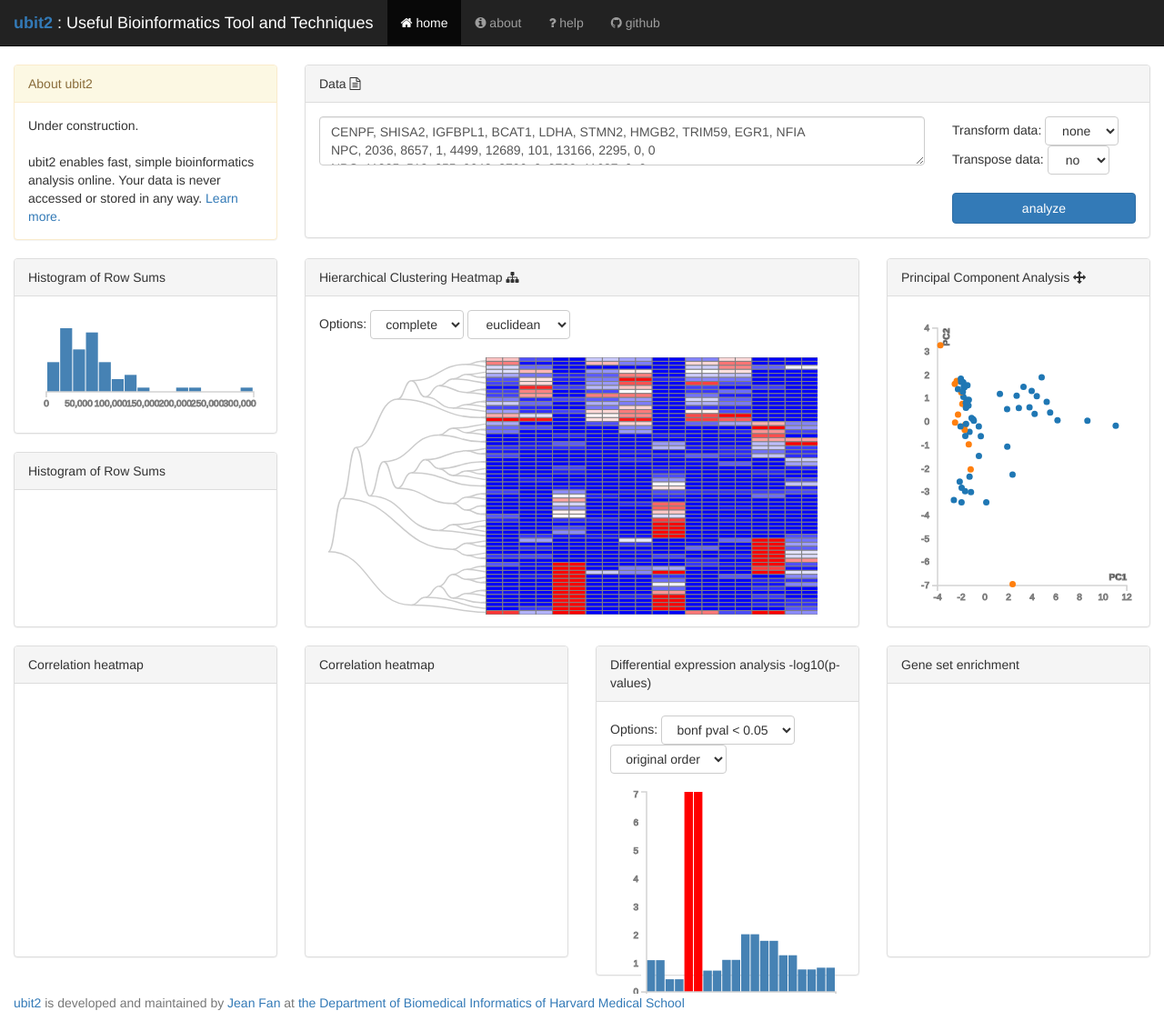
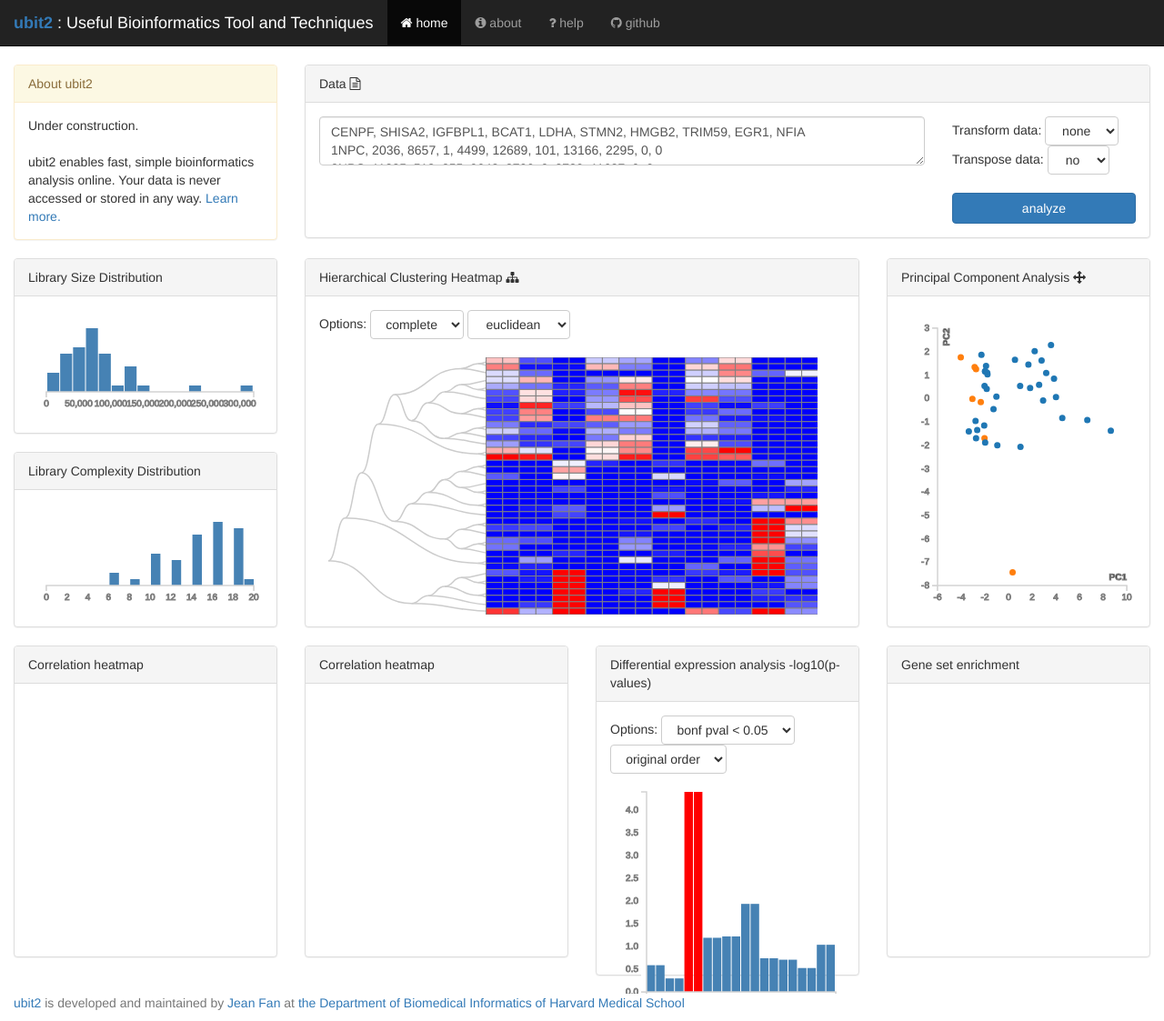
Before and after one commit to JEFworks/ubit2, a Jekyll site: the page built from index.html, in a window 1280 px wide. Shown: the whole page at 91% size. Built offline with Jekyll 4.4.1, drawn with Linux system fonts in a browser that asks for light colours; some of the changed lines change nothing that is shown.

Commit message:
Add library complexity plot

```diff
--- a/index.html
+++ b/index.html
@@ -20,70 +20,46 @@ layout: default
 	      <div class="col-sm-9 container">
 		<textarea class="form-control" id="incsv">
 CENPF, SHISA2, IGFBPL1, BCAT1, LDHA, STMN2, HMGB2, TRIM59, EGR1, NFIA
-NPC, 2036, 8657, 1, 4499, 12689, 101, 13166, 2295, 0, 0
-NPC, 11335, 513, 255, 9642, 3706, 0, 8729, 11637, 0, 0
-NPC, 9337, 2329, 1, 5940, 4884, 0, 3903, 8620, 8, 1
-NPC, 9927, 6636, 0, 7805, 10997, 0, 12933, 15062, 0, 0
-NPC, 2405, 8419, 986, 3632, 14659, 1026, 3981, 3456, 1, 0
-NPC, 6065, 3099, 212, 5170, 3670, 146, 5220, 3544, 0, 0
-NPC, 6563, 9691, 0, 4341, 8207, 5, 7450, 8519, 2, 259
-NPC, 5032, 3430, 1099, 2691, 11352, 0, 6121, 5703, 86, 0
-NPC, 3623, 1226, 2043, 2733, 4536, 0, 6207, 2854, 0, 0
-NPC, 4640, 1491, 2031, 8710, 11418, 0, 8044, 2271, 0, 0
-NPC, 2051, 1130, 2, 3532, 8844, 67, 1525, 915, 0, 0
-NPC, 17099, 14378, 0, 8519, 14251, 5, 13140, 12338, 81, 0
-NPC, 1883, 11234, 0, 2192, 7602, 1, 1698, 3203, 0, 0
-NPC, 422, 14027, 1782, 5441, 9346, 1, 1920, 271, 1793, 0
-NPC, 1886, 10439, 3, 11350, 11525, 1, 3388, 793, 396, 0
-GW16, 2563, 619, 32372, 0, 210, 1, 1695, 825, 23497, 2357
-GW16, 13531, 5254, 62790, 2, 7, 6, 11546, 2128, 61512, 4091
-GW21, 5021, 0, 9, 2280, 8828, 16, 2911, 4807, 9781, 3864
-GW21+3, 1445, 959, 1375, 523, 295, 5282, 722, 1162, 5943, 1857
-GW21+3, 2201, 332, 4, 0, 343, 1213, 2741, 1404, 5757, 1336
-GW16, 0, 0, 7062, 1056, 0, 1464, 45, 187, 3250, 102
-GW21+3, 763, 0, 1, 1, 723, 6, 337, 1205, 3266, 1419
-GW21+3, 1896, 0, 4166, 0, 714, 2156, 1282, 1268, 1769, 2180
-GW16, 0, 155, 0, 0, 568, 0, 1270, 0, 19804, 10901
-GW16, 1, 0, 26, 0, 4, 7, 2, 464, 10348, 10431
-GW16, 3094, 2364, 7, 0, 3848, 3, 1, 0, 15268, 4265
-GW16, 0, 4611, 1, 0, 6857, 3, 1, 2956, 47222, 3372
-GW16, 242, 1018, 12, 0, 0, 2, 2992, 1, 38638, 2777
-GW16, 1, 0, 0, 0, 626, 1, 0, 0, 26276, 6674
-GW16, 3377, 0, 6, 0, 4476, 5, 192, 1074, 10717, 1970
-GW16, 1708, 2057, 91, 112, 76, 1979, 0, 1030, 20192, 6488
-GW16, 6437, 3110, 2, 0, 3, 11, 6105, 11079, 2948, 7159
-GW16, 0, 0, 1, 0, 0, 1, 280, 2715, 0, 4799
-GW21, 0, 0, 23, 2, 1192, 12, 333, 0, 225, 5934
-GW21, 3, 1, 13, 0, 1598, 5, 457, 5, 34670, 4644
-GW16, 2643, 0, 7819, 0, 0, 6396, 0, 0, 333, 1
-GW16, 0, 602, 2650, 1, 1, 4549, 0, 0, 5574, 16162
-GW21, 0, 0, 27196, 0, 2, 3066, 0, 1, 1460, 1
-GW16, 0, 2, 48746, 0, 0, 7120, 0, 0, 566, 3900
-GW16, 0, 0, 35541, 0, 1115, 21022, 1, 0, 1714, 2
-GW16, 0, 1, 23101, 0, 0, 23476, 0, 1, 910, 1422
-GW16, 0, 815, 39512, 0, 0, 1501, 1, 2577, 2, 4024
-GW16, 2, 1660, 53392, 1, 1, 59110, 0, 2, 3, 2501
-GW21, 0, 0, 50422, 0, 0, 3201, 0, 0, 1085, 1436
-GW21, 0, 0, 48051, 5902, 3963, 17073, 0, 0, 18865, 6573
-GW21, 1, 0, 34659, 0, 3682, 4893, 0, 1, 13236, 673
-GW21+3, 1, 0, 9, 0, 1, 7151, 39, 1, 310, 5752
-GW16, 0, 0, 2, 0, 0, 2289, 0, 0, 627, 0
-GW16, 0, 0, 1128, 0, 0, 882, 0, 0, 12777, 0
-GW16, 0, 2, 2039, 0, 0, 661, 0, 3, 7, 1078
-GW16, 0, 0, 10267, 0, 0, 85, 0, 0, 2, 1
-GW16, 0, 0, 2018, 1, 0, 17813, 1, 2, 22, 1
-GW21, 0, 0, 948, 0, 1, 978, 2, 0, 1087, 3
-GW21+3, 1109, 0, 1356, 871, 4, 13385, 6, 460, 12, 16
-GW21+3, 3, 4, 4043, 0, 15, 12230, 7, 611, 298, 2
-GW21+3, 2, 1, 868, 0, 2, 8495, 0, 1, 2, 1074
-GW21+3, 0, 0, 6304, 0, 1171, 12053, 1, 283, 2, 215
-GW21+3, 72, 864, 9, 1, 6, 4118, 4, 0, 1, 1975
-GW21+3, 0, 1686, 676, 876, 710, 23581, 0, 0, 57, 2400
-GW21+3, 140, 2, 9, 0, 2, 16276, 7, 1, 10, 186
-GW21+3, 633, 2, 25355, 2, 4, 10649, 16, 0, 5, 11
-GW21+3, 0, 0, 14642, 0, 28, 18032, 0, 1, 595, 1392
-GW21+3, 0, 0, 4019, 0, 1, 16142, 1, 1, 405, 2
-GW21+3, 1, 1, 8016, 0, 0, 9205, 1, 1, 55, 177</textarea>
+1NPC, 2036, 8657, 1, 4499, 12689, 101, 13166, 2295, 0, 0
+2NPC, 11335, 513, 255, 9642, 3706, 0, 8729, 11637, 0, 0
+3NPC, 9337, 2329, 1, 5940, 4884, 0, 3903, 8620, 8, 1
+4NPC, 9927, 6636, 0, 7805, 10997, 0, 12933, 15062, 0, 0
+5NPC, 2405, 8419, 986, 3632, 14659, 1026, 3981, 3456, 1, 0
+6NPC, 6065, 3099, 212, 5170, 3670, 146, 5220, 3544, 0, 0
+7NPC, 6563, 9691, 0, 4341, 8207, 5, 7450, 8519, 2, 259
+8NPC, 5032, 3430, 1099, 2691, 11352, 0, 6121, 5703, 86, 0
+9NPC, 3623, 1226, 2043, 2733, 4536, 0, 6207, 2854, 0, 0
+10NPC, 4640, 1491, 2031, 8710, 11418, 0, 8044, 2271, 0, 0
+11NPC, 2051, 1130, 2, 3532, 8844, 67, 1525, 915, 0, 0
+12NPC, 17099, 14378, 0, 8519, 14251, 5, 13140, 12338, 81, 0
+13NPC, 1883, 11234, 0, 2192, 7602, 1, 1698, 3203, 0, 0
+14NPC, 422, 14027, 1782, 5441, 9346, 1, 1920, 271, 1793, 0
+15NPC, 1886, 10439, 3, 11350, 11525, 1, 3388, 793, 396, 0
+1GW16, 2563, 619, 32372, 0, 210, 1, 1695, 825, 23497, 2357
+2GW16, 13531, 5254, 62790, 2, 7, 6, 11546, 2128, 61512, 4091
+3GW16, 0, 0, 7062, 1056, 0, 1464, 45, 187, 3250, 102
+4GW16, 0, 155, 0, 0, 568, 0, 1270, 0, 19804, 10901
+5GW16, 1, 0, 26, 0, 4, 7, 2, 464, 10348, 10431
+6GW16, 3094, 2364, 7, 0, 3848, 3, 1, 0, 15268, 4265
+7GW16, 0, 4611, 1, 0, 6857, 3, 1, 2956, 47222, 3372
+8GW16, 242, 1018, 12, 0, 0, 2, 2992, 1, 38638, 2777
+9GW16, 1, 0, 0, 0, 626, 1, 0, 0, 26276, 6674
+10GW16, 3377, 0, 6, 0, 4476, 5, 192, 1074, 10717, 1970
+11GW16, 1708, 2057, 91, 112, 76, 1979, 0, 1030, 20192, 6488
+12GW16, 6437, 3110, 2, 0, 3, 11, 6105, 11079, 2948, 7159
+13GW16, 0, 0, 1, 0, 0, 1, 280, 2715, 0, 4799
+14GW16, 2643, 0, 7819, 0, 0, 6396, 0, 0, 333, 1
+15GW16, 0, 602, 2650, 1, 1, 4549, 0, 0, 5574, 16162
+16GW16, 0, 2, 48746, 0, 0, 7120, 0, 0, 566, 3900
+17GW16, 0, 0, 35541, 0, 1115, 21022, 1, 0, 1714, 2
+18GW16, 0, 1, 23101, 0, 0, 23476, 0, 1, 910, 1422
+19GW16, 0, 815, 39512, 0, 0, 1501, 1, 2577, 2, 4024
+20GW16, 2, 1660, 53392, 1, 1, 59110, 0, 2, 3, 2501
+21GW16, 0, 0, 2, 0, 0, 2289, 0, 0, 627, 0
+22GW16, 0, 0, 1128, 0, 0, 882, 0, 0, 12777, 0
+23GW16, 0, 2, 2039, 0, 0, 661, 0, 3, 7, 1078
+24GW16, 0, 0, 10267, 0, 0, 85, 0, 0, 2, 1
+25GW16, 0, 0, 2018, 1, 0, 17813, 1, 2, 22, 1</textarea>
 	      </div>
 	      <div class="col-sm-3">
 		Transform data:
@@ -110,15 +86,15 @@ GW21+3, 1, 1, 8016, 0, 0, 9205, 1, 1, 55, 177</textarea>
 
       <div class="col-sm-3">
 	<div class="panel panel-default">
-	  <div class="panel-heading">Histogram of Row Sums</div>
-	  <div class="panel-body" style="height:150px" id="hist_panel">
-	    <div id="hist"></div>
+	  <div class="panel-heading">Library Size Distribution</div>
+	  <div class="panel-body" style="height:150px" id="hist_panel1">
+	    <div id="hist1"></div>
 	  </div>
 	</div>
 	<div class="panel panel-default">
-	  <div class="panel-heading">Histogram of Row Sums</div>
-	  <div class="panel-body" style="height:150px" id="hist_panel">
-	    <div id="hist"></div>
+	  <div class="panel-heading">Library Complexity Distribution</div>
+	  <div class="panel-body" style="height:150px" id="hist_panel2">
+	    <div id="hist2"></div>
 	  </div>
 	</div>
       </div>
--- a/js/histogram.js
+++ b/js/histogram.js
@@ -1,14 +1,15 @@
 function initHist(data) {
-    drawHistRowsums(data);
+    drawHistLibSize(data);
+    drawHistLibComplex(data);
 }
 
-function drawHistRowsums(matrix) {
+function drawHistLibSize(matrix) {
     var rowSums = matrix.map( function(row){
 	return row.reduce(function(a,b){ return a + b; }, 0);
     });
     var maxData = d3.max(rowSums);
 
-    var g = document.getElementById('hist_panel'),
+    var g = document.getElementById('hist_panel1'),
 	windowWidth = g.clientWidth,
 	windowHeight = g.clientHeight;
 
@@ -17,7 +18,7 @@ function drawHistRowsums(matrix) {
 	height = windowHeight - margin.top - margin.bottom;
 
     // remove if already existing for regeneration
-    d3.select("#hist_svg").remove();
+    d3.select("#hist_svg1").remove();
 
     var x = d3.scale.linear()
         .domain([0, maxData])
@@ -43,8 +44,8 @@ function drawHistRowsums(matrix) {
 	    return d.y;
 	})
 
-    var svg = d3.select("#hist").append("svg")
-	.attr("id","hist_svg")
+    var svg = d3.select("#hist1").append("svg")
+	.attr("id","hist_svg1")
         .attr("width", width + margin.left + margin.right)
         .attr("height", height + margin.top + margin.bottom)
 	.append("g")
@@ -72,3 +73,78 @@ function drawHistRowsums(matrix) {
         .call(xAxis);
 
 }
+
+function drawHistLibComplex(matrix) {
+    var rowSums = matrix.map( function(row){
+	var counter = 0;
+	for(var i=0; i < row.length; i++) {
+	    if( row[i] > 0) counter++;
+	}
+	return counter;
+    });
+    var maxData = d3.max(rowSums);
+
+    var g = document.getElementById('hist_panel2'),
+	windowWidth = g.clientWidth,
+	windowHeight = g.clientHeight;
+
+    var margin = {top: 20, right: 40, bottom: 60, left: 20},
+	width = windowWidth - margin.left - margin.right,
+	height = windowHeight - margin.top - margin.bottom;
+
+    // remove if already existing for regeneration
+    d3.select("#hist_svg2").remove();
+
+    var x = d3.scale.linear()
+        .domain([0, maxData])
+        .range([0, width]);
+
+    // Generate a histogram using twenty uniformly-spaced bins.
+    var data = d3.layout.histogram()
+        .bins(x.ticks(20))
+    (rowSums);
+
+    var y = d3.scale.linear()
+        .domain([0, d3.max(data, function(d) { return d.y; })])
+        .range([height, 0]);
+
+    var xAxis = d3.svg.axis()
+        .scale(x)
+        .orient("bottom");
+
+    var tip = d3.tip()
+        .attr('class', 'd3-tip')
+        .offset([-1, 0])
+        .html(function(d) {
+	    return d.y;
+	})
+
+    var svg = d3.select("#hist2").append("svg")
+	.attr("id","hist_svg2")
+        .attr("width", width + margin.left + margin.right)
+        .attr("height", height + margin.top + margin.bottom)
+	.append("g")
+        .attr("transform", "translate(" + margin.left + "," + margin.top + ")");
+
+    svg.call(tip);
+
+    var bar = svg.selectAll(".bar")
+        .data(data)
+	.enter().append("g")
+        .attr("class", "bar")
+        .attr("transform", function(d) { return "translate(" + x(d.x) + "," + y(d.y) + ")"; });
+
+    bar.append("rect")
+        .attr("x", 1)
+        .attr("width", x(data[0].dx) - 1)
+        .attr("height", function(d) { return height - y(d.y); })
+        .style("fill", "steelblue")
+	.on('mouseover', tip.show)
+        .on('mouseout', tip.hide);
+
+    svg.append("g")
+        .attr("class", "x axis")
+        .attr("transform", "translate(0," + height + ")")
+        .call(xAxis);
+
+}
```
